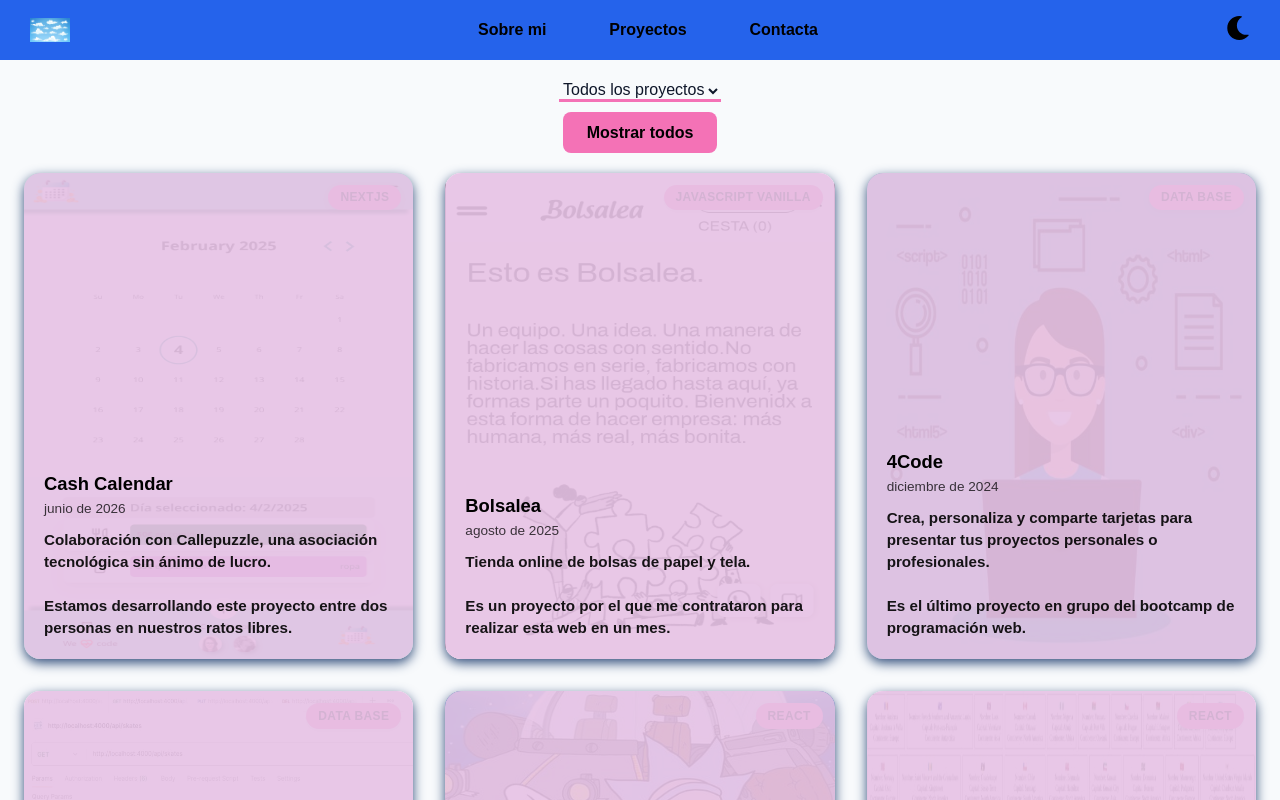
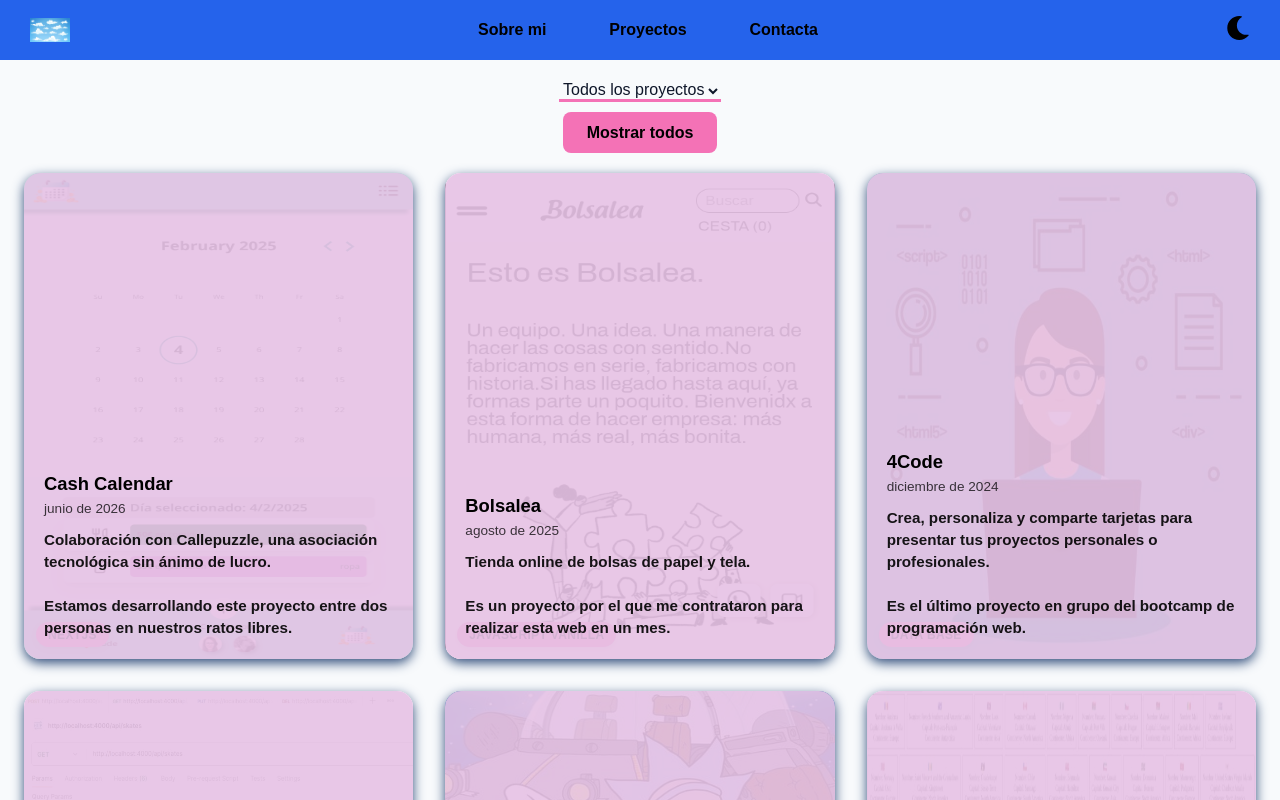
Before and after one commit to Nuria8890/portfolio, a React (Vite) app: page /projects in a window 1280 px wide. Shown: the top 800 px of the page. Built offline with nearby package versions, Linux system fonts and the light colour scheme; a web font is replaced by a local one.

Commit message:
change the position of the project tag

```diff
--- a/src/styles/layout/projects/Projects_list.scss
+++ b/src/styles/layout/projects/Projects_list.scss
@@ -54,8 +54,8 @@
 
   &__tag {
     position: absolute;
-    top: 0.75rem;
-    right: 0.75rem;
+    bottom: 0.75rem;
+    left: 0.75rem;
     padding: 0.35rem 0.75rem;
     border-radius: 999px;
     background-color: $secondary-color;
```
